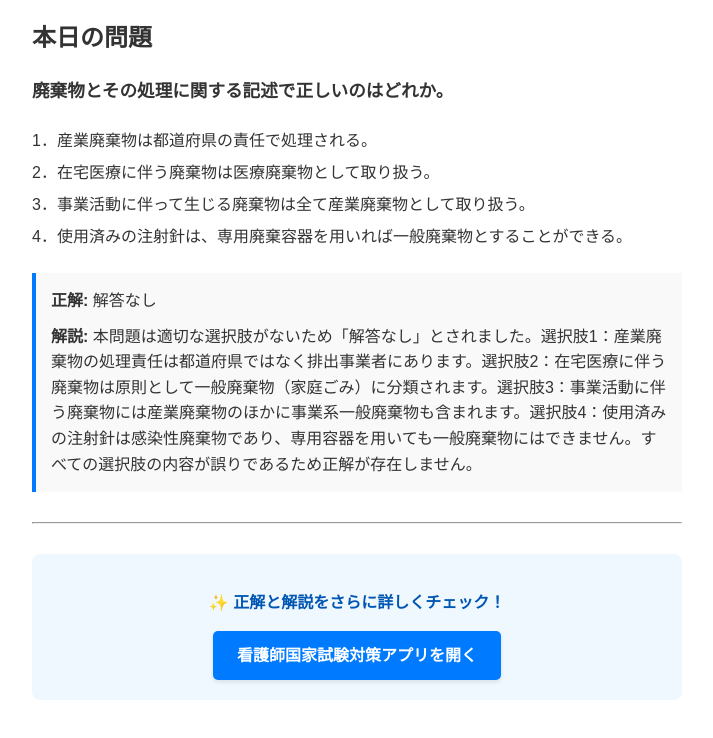
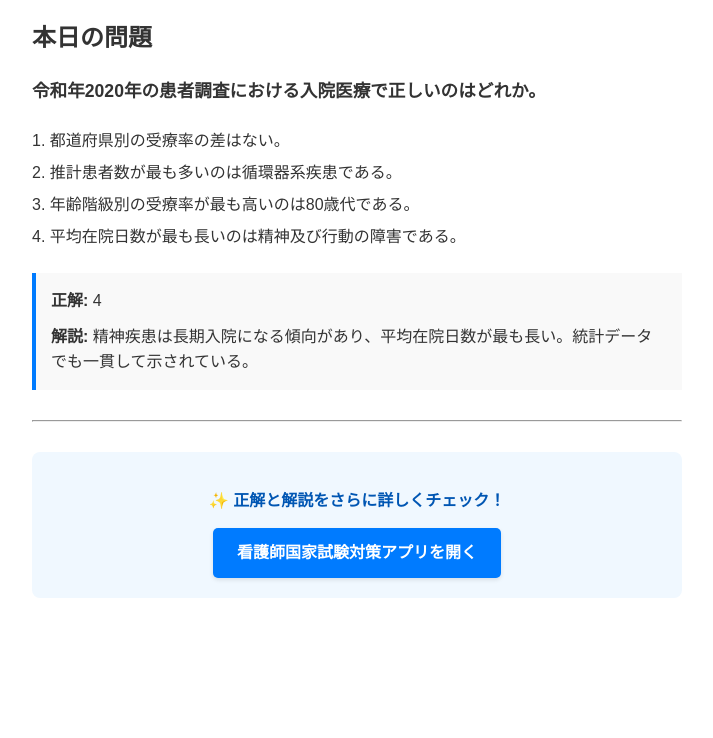
Before and after one commit to DaisukeNishioka/X-auto-post, a plain HTML site: page index.html in a window 1280 px wide. Shown: the part 106-844 px from the top of the page, without its empty margins (283-996 px from the left). After the commit the page ends 800 px from the top, so only its background shows below. Drawn offline with Linux system fonts and the light colour scheme.

Commit message:
Update today's question [skip ci]

```diff
--- a/index.html
+++ b/index.html
@@ -8,18 +8,18 @@
     <h1 style="border-bottom: 2px solid #007bff; padding-bottom: 10px; color: #007bff;">本日の看護師国家試験 対策</h1>
 
         <h2>本日の問題</h2>
-        <p style="font-size: 1.1em; font-weight: bold; margin-bottom: 20px;">廃棄物とその処理に関する記述で正しいのはどれか。</p>
+        <p style="font-size: 1.1em; font-weight: bold; margin-bottom: 20px;">令和年2020年の患者調査における入院医療で正しいのはどれか。</p>
 
         <ul style="list-style-type: none; padding-left: 0; line-height: 2;">
-            <li> 1．産業廃棄物は都道府県の責任で処理される。</li>
-            <li> 2．在宅医療に伴う廃棄物は医療廃棄物として取り扱う。</li>
-            <li> 3．事業活動に伴って生じる廃棄物は全て産業廃棄物として取り扱う。</li>
-            <li> 4．使用済みの注射針は、専用廃棄容器を用いれば一般廃棄物とすることができる。</li>
+            <li>1. 都道府県別の受療率の差はない。</li>
+            <li>2. 推計患者数が最も多いのは循環器系疾患である。</li>
+            <li>3. 年齢階級別の受療率が最も高いのは80歳代である。</li>
+            <li>4. 平均在院日数が最も長いのは精神及び行動の障害である。</li>
         </ul>
 
         <div style="margin-top: 20px; padding: 15px; background: #f9f9f9; border-left: 4px solid #007bff;">
-            <p style="margin: 0 0 10px 0;"><strong>正解:</strong> 解答なし</p>
-            <p style="margin: 0;"><strong>解説:</strong> 本問題は適切な選択肢がないため「解答なし」とされました。選択肢1：産業廃棄物の処理責任は都道府県ではなく排出事業者にあります。選択肢2：在宅医療に伴う廃棄物は原則として一般廃棄物（家庭ごみ）に分類されます。選択肢3：事業活動に伴う廃棄物には産業廃棄物のほかに事業系一般廃棄物も含まれます。選択肢4：使用済みの注射針は感染性廃棄物であり、専用容器を用いても一般廃棄物にはできません。すべての選択肢の内容が誤りであるため正解が存在しません。</p>
+            <p style="margin: 0 0 10px 0;"><strong>正解:</strong> 4</p>
+            <p style="margin: 0;"><strong>解説:</strong> 精神疾患は長期入院になる傾向があり、平均在院日数が最も長い。統計データでも一貫して示されている。</p>
         </div>
 
         <hr style="margin: 30px 0;">
```
